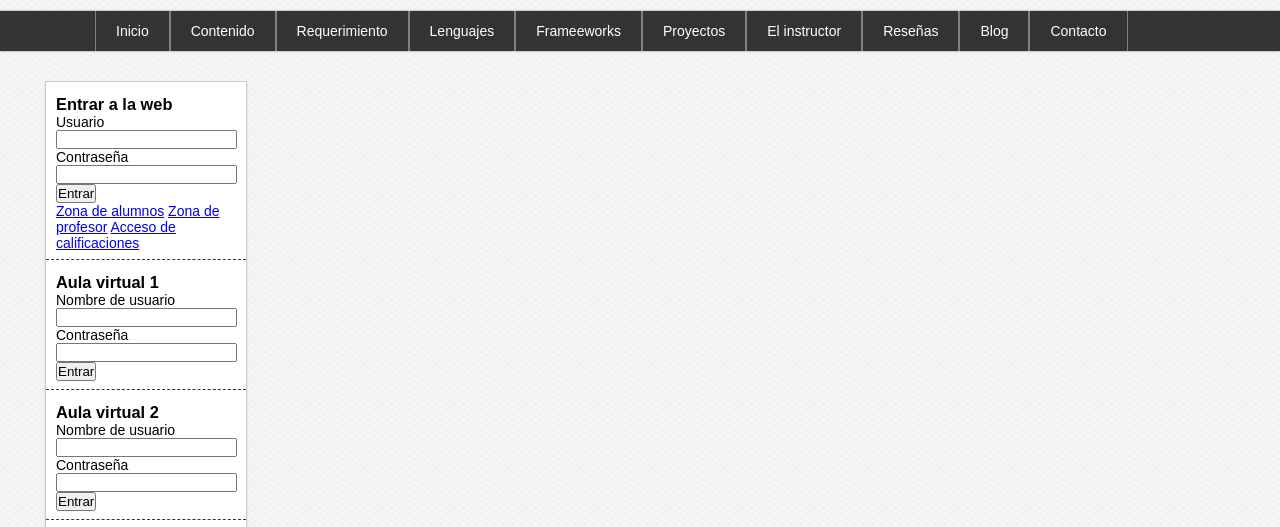
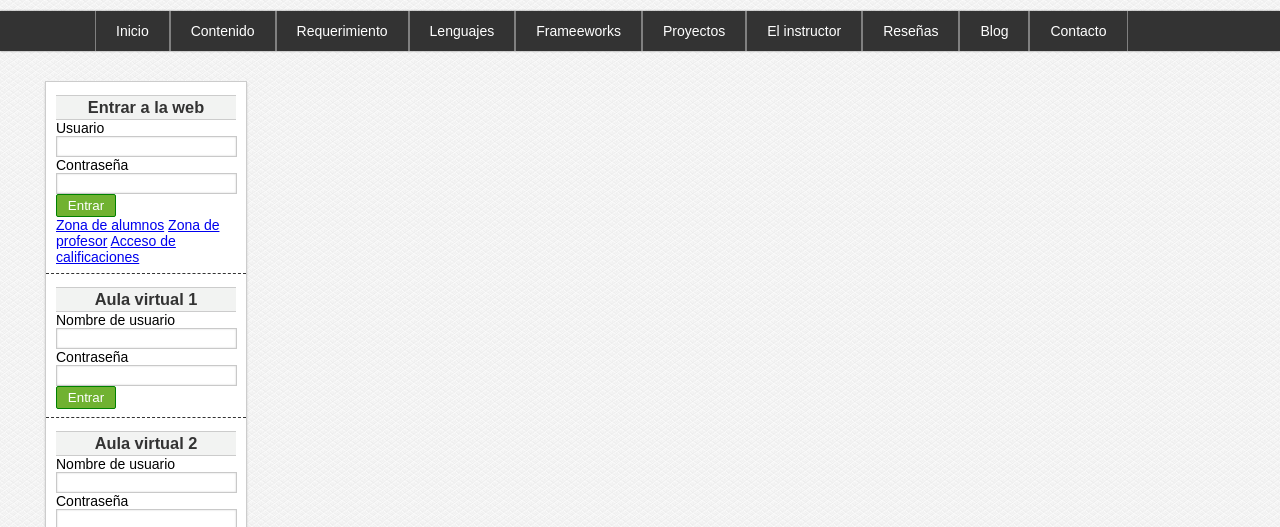
Before and after one commit to anderson-sanch/new-web-site, a plain HTML site: page 08-proyecto1/index.html in a window 1280 px wide. Shown: the part 239-766 px from the top of the page. Drawn offline with Linux system fonts and the light colour scheme.

Commit message:
Estilos de inputs y botones

```diff
--- a/08-proyecto1/style.css
+++ b/08-proyecto1/style.css
@@ -11,6 +11,54 @@ body{
 }
 :root{
     --green-proyect: #70b231
+}
+/*Formularios*/
+input[type='text'],
+input[type='email'],
+input[type='password'],
+select{
+    border: 1px solid #c9c9c9;
+    box-shadow: 0px 0px 2px #ccc inset;
+    background-color: white;
+    padding: 2px 1px 2px 1px;
+    color: gray;
+    transition: all 300ms;
+}
+input[type="text"]:focus,
+input[type="email"]:focus,
+input[type="password"]:focus,
+select:focus{
+    outline: none;
+    color: black;
+    border: 1px solid var(--green-proyect);
+}
+
+input[type="submit"],
+input[type="button"],
+input[type="reset"],
+button{
+    display: block;
+    border-radius: 2px;
+    width: 60px;
+    padding: 3px;
+    background-color: var(--green-proyect);
+    color: white;
+    border: 1px solid green;
+    cursor: pointer;
+}
+
+input[type="submit"]:hover,
+input[type="button"]:hover,
+input[type="reset"]:hover,
+button:hover{
+    box-shadow: 0px 0px 2px gray;
+}
+input[type="submit"]:active,
+input[type="button"]:active,
+input[type="reset"]:active,
+button:active{
+    box-shadow: 0px 0px 3px gray inset;
+    text-shadow: 0px 0px 3px #ccc;
 }
 
 /*Cabecera*/
@@ -149,3 +197,14 @@ h1 a{
 .aside .widget:last-child{
     margin-bottom: 20px;
 }
+.aside h3{
+    display: block;
+    color: #333;
+    width: 100%;
+    text-align: center;
+    padding: 2px 0px 2px 0px;
+    background-color: #f2f3f2;
+    border: 1px solid #ccc;
+    border-left: none;
+    border-right: none;
+}
```
